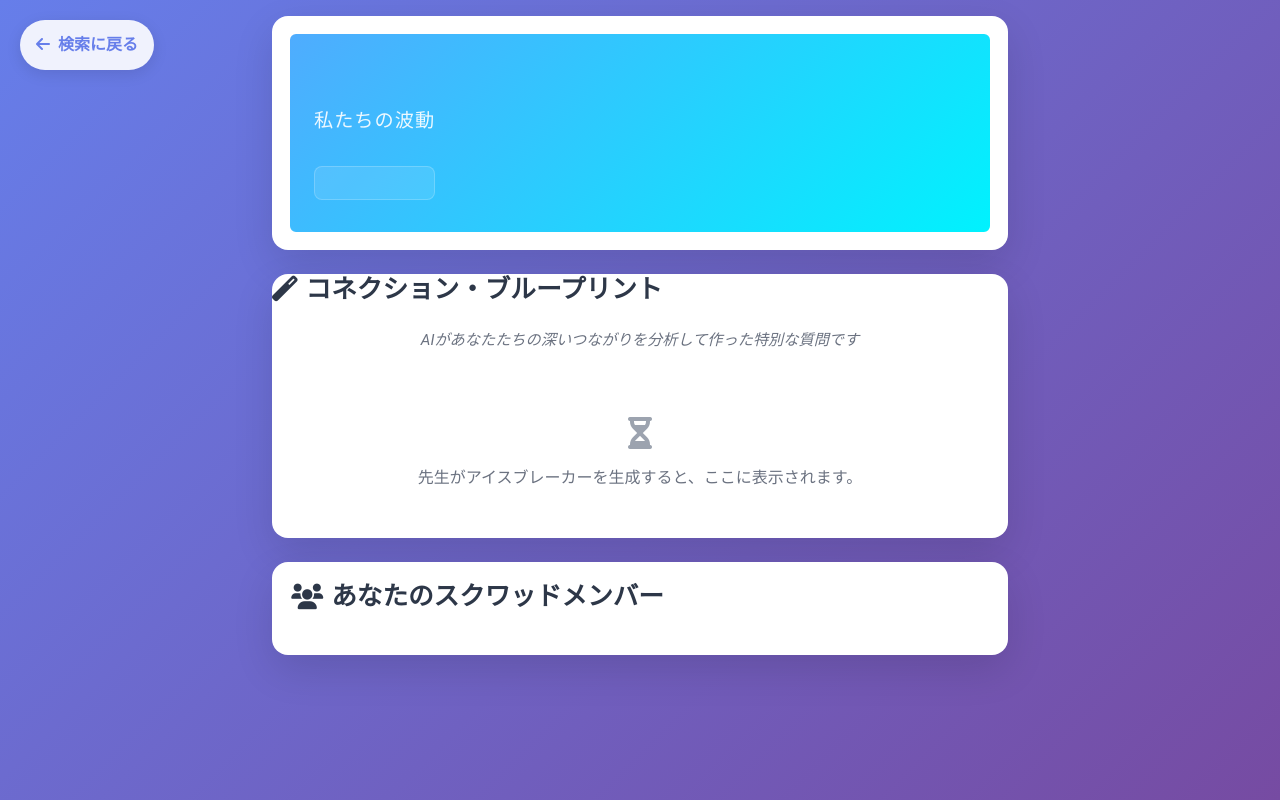
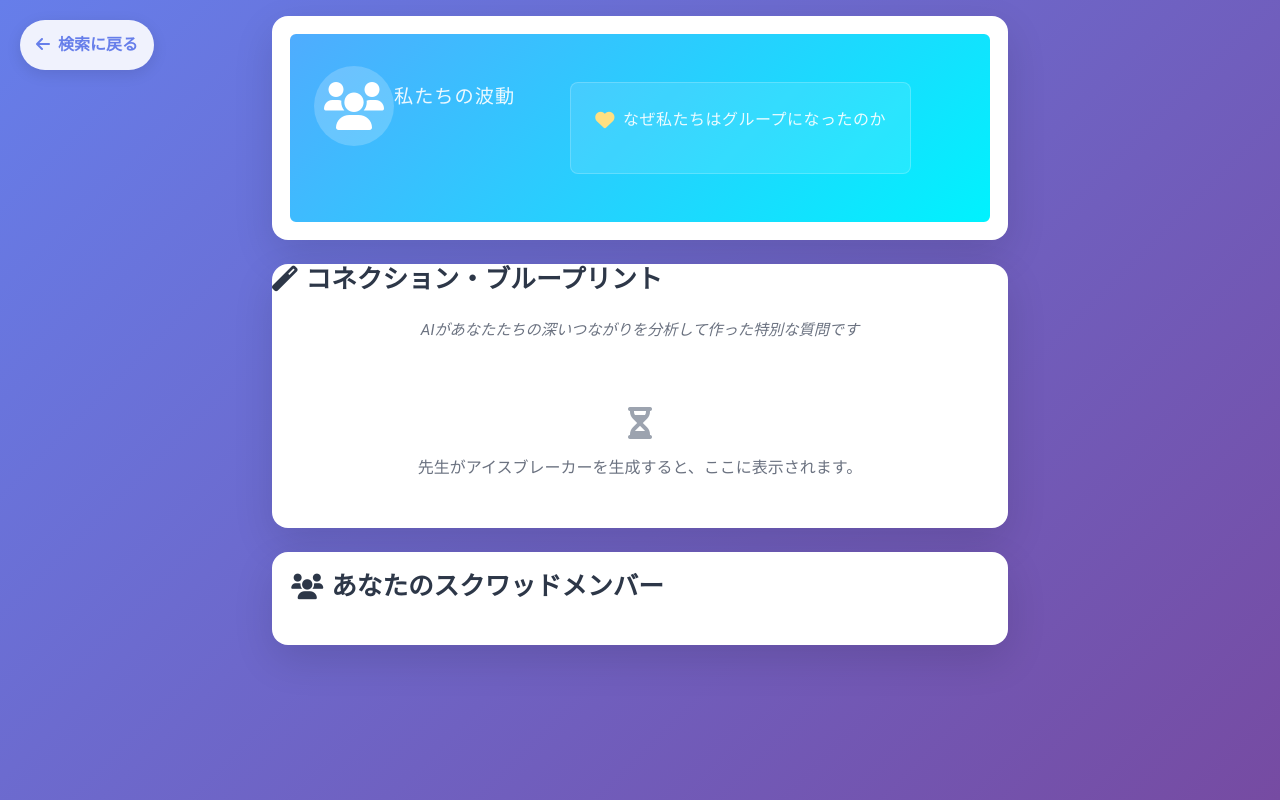
Before and after one commit to PhanAnh-V/StudentVibe, a Flask app: template templates/squad_hub.html in a window 1280 px wide. Run offline with Flask 3, Linux system fonts and the light colour scheme; the template is opened without the code that fills it, so the values that code supplies are empty; some libraries are stand-ins or nearby versions.

Commit message:
Restored to '99719872ae308a9192285d7bd591b5742d6b3a20'
Replit-Restored-To: 99719872ae308a9192285d7bd591b5742d6b3a20

```diff
--- a/templates/squad_hub.html
+++ b/templates/squad_hub.html
@@ -33,48 +33,52 @@
             border: 2px solid #fff;
             border-radius: 8px;
             margin: 1rem;
-            display: flex;
-            flex-direction: column;
-            gap: 1.5rem;
         }
 
-
-
-        .squad-name {
-            font-size: 3rem;
-            font-weight: 700;
-            color: white;
-            margin: 0;
-            text-shadow: 0 3px 15px rgba(0, 0, 0, 0.3);
-            letter-spacing: 0.5px;
-            line-height: 1.2;
+        .squad-icon-container {
+            margin-bottom: 1rem;
         }
 
-        .squad-vibe-section {
+        .squad-icon-container i {
+            font-size: 3rem;
+            color: white;
+            background: rgba(255, 255, 255, 0.2);
+            padding: 1rem;
+            border-radius: 50%;
+            width: 80px;
+            height: 80px;
             display: flex;
-            flex-direction: column;
-            gap: 0.8rem;
+            align-items: center;
+            justify-content: center;
+            margin: 0 auto;
         }
 
-        .vibe-label {
-            font-size: 1.1rem;
-            font-weight: 600;
-            color: rgba(255, 255, 255, 0.9);
-            text-transform: uppercase;
-            letter-spacing: 1px;
-            margin: 0;
+        .squad-title-container {
+            text-align: center;
+            margin: 1rem 0;
+            position: relative;
+            z-index: 1;
         }
 
-        .vibe-content {
-            font-size: 1.2rem;
-            font-weight: 400;
-            color: white;
-            line-height: 1.6;
-            margin: 0;
-            background: rgba(255, 255, 255, 0.1);
-            padding: 1rem;
-            border-radius: 8px;
-            border: 1px solid rgba(255, 255, 255, 0.2);
+        .squad-title-top {
+            font-size: 1.8rem !important;
+            font-weight: 600 !important;
+            color: white !important;
+            margin: 0 !important;
+            margin-bottom: 0.3rem !important;
+            text-shadow: 0 2px 10px rgba(0, 0, 0, 0.3) !important;
+            letter-spacing: 0.5px !important;
+            line-height: 1.2 !important;
+        }
+
+        .squad-title-bottom {
+            font-size: 2.4rem !important;
+            font-weight: 700 !important;
+            color: #FFE082 !important;
+            margin: 0 !important;
+            text-shadow: 0 3px 15px rgba(255, 224, 130, 0.4) !important;
+            letter-spacing: 0.5px !important;
+            line-height: 1.1 !important;
         }
 
         .shared-interests-header {
@@ -472,18 +476,14 @@
                 padding: 1.2rem 1rem;
             }
 
-            .squad-name {
-                font-size: 2rem;
-                line-height: 1.1;
+            .squad-title-top {
+                font-size: 1.3rem !important;
+                margin-bottom: 0.2rem !important;
             }
 
-            .vibe-label {
-                font-size: 1rem;
-            }
-
-            .vibe-content {
-                font-size: 1.1rem;
-                padding: 0.8rem;
+            .squad-title-bottom {
+                font-size: 1.8rem !important;
+                line-height: 1.1 !important;
             }
 
             .shared-interests-header {
@@ -573,10 +573,24 @@
                     <!-- Squad Header Card -->
                     <div class="hub-card">
                         <div class="squad-header">
-                            <div class="squad-name">{{ squad.name }}</div>
-                            <div class="squad-vibe-section">
-                                <div class="vibe-label">私たちの波動</div>
-                                <div class="vibe-content">{{ squad.shared_interests }}</div>
+                            <div class="squad-icon-container">
+                                <i class="fas {{ squad.squad_icon or 'fa-users' }}"></i>
+                            </div>
+                            <div class="squad-title-container">
+                                {% if '(' in squad.name %}
+                                    <h1 class="squad-title-top">{{ squad.name.split('(')[0].strip() }}</h1>
+                                    <h2 class="squad-title-bottom">{{ squad.name.split('(')[1].replace(')', '').strip() }}</h2>
+                                {% else %}
+                                    <h1 class="squad-title-top">{{ squad.name }}</h1>
+                                {% endif %}
+                            </div>
+                            <div class="vibe-label">私たちの波動</div>
+                            <div class="shared-interests-container">
+                                <div class="shared-interests-header">
+                                    <i class="fas fa-heart"></i>
+                                    <span>なぜ私たちはグループになったのか</span>
+                                </div>
+                                <p class="shared-interests">{{ squad.shared_interests }}</p>
                             </div>
                         </div>
                     </div>
```
